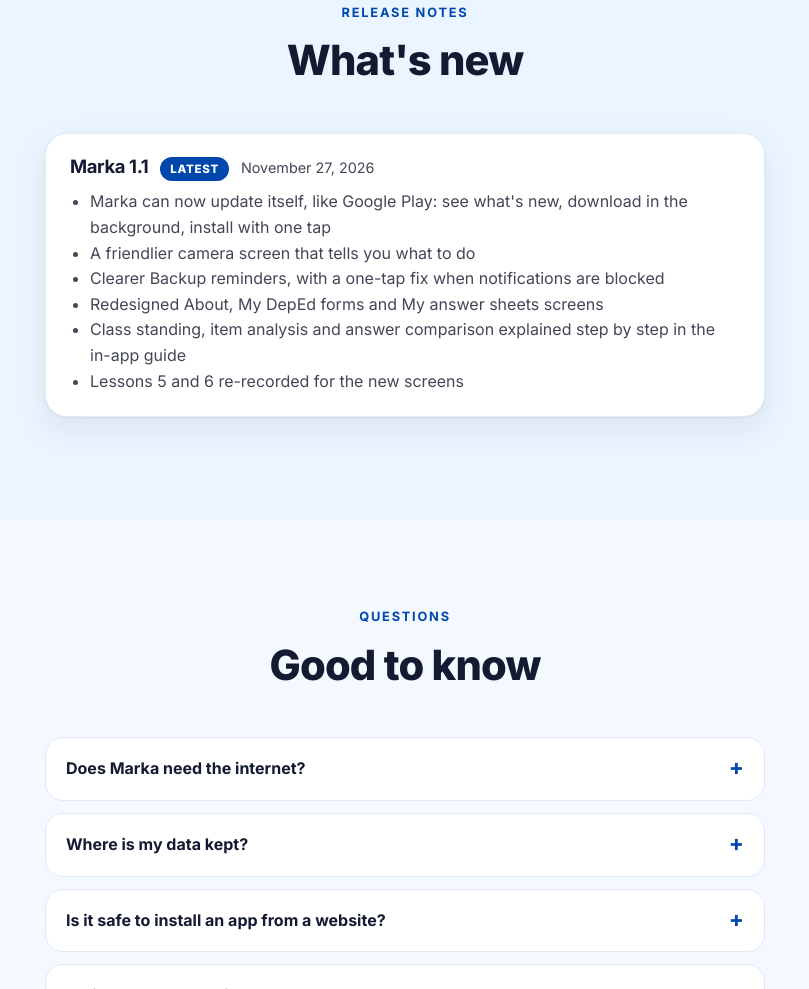
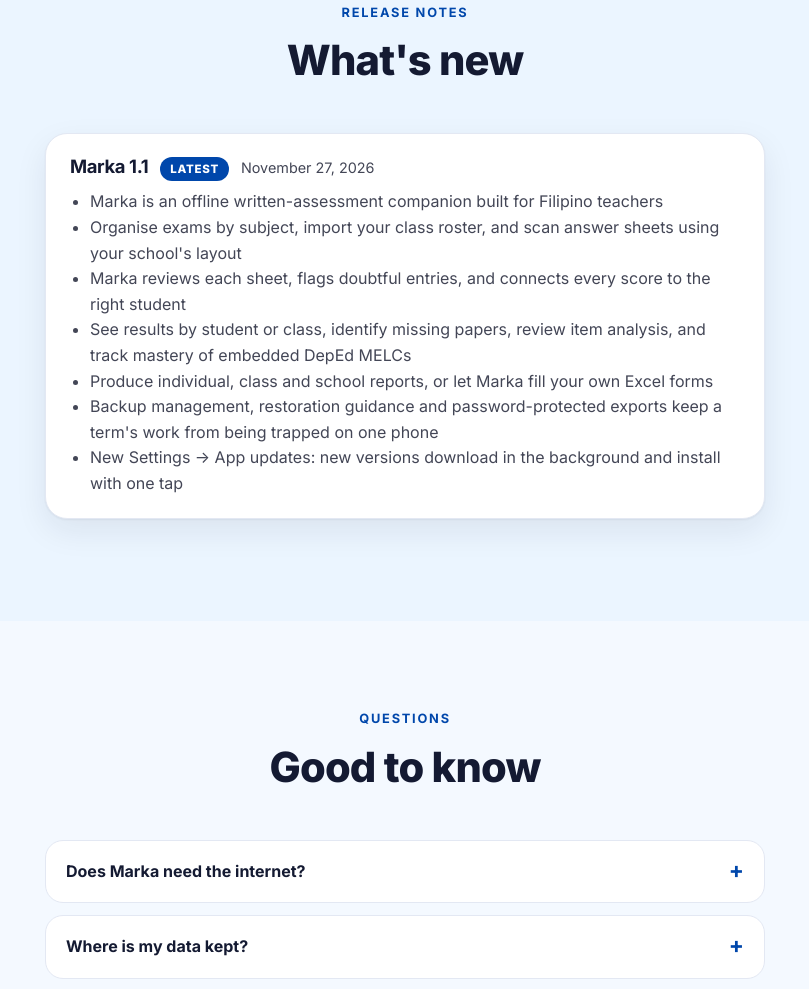
Before and after one commit to GiLLBaTesx/marka, a plain HTML site: page index.html in a window 1280 px wide. Shown: the part 4815-5804 px from the top of the page, without its empty margins (235-1044 px from the left). Drawn offline with Linux system fonts and the light colour scheme.

Commit message:
Marka 1.1: website and update manifest

```diff
--- a/index.html
+++ b/index.html
@@ -17,7 +17,7 @@
   <link rel="preconnect" href="https://fonts.googleapis.com">
   <link rel="preconnect" href="https://fonts.gstatic.com" crossorigin>
   <link href="https://fonts.googleapis.com/css2?family=Inter:wght@400;500;600;700;800&display=swap" rel="stylesheet">
-  <link rel="stylesheet" href="styles.css?v=20261127103259">
+  <link rel="stylesheet" href="styles.css?v=20261127103936">
 </head>
 <body>
 
@@ -279,6 +279,6 @@
   </div>
 </footer>
 
-<script src="app.js?v=20261127103259"></script>
+<script src="app.js?v=20261127103936"></script>
 </body>
 </html>
--- a/latest.json
+++ b/latest.json
@@ -6,12 +6,13 @@
   "sha256": "9d4c0d36457c5d1c42f90c0f166ad18d71d8d9cd038383b0c05313c5da74078b",
   "sizeBytes": 71175400,
   "notes": [
-    "Marka can now update itself, like Google Play: see what's new, download in the background, install with one tap",
-    "A friendlier camera screen that tells you what to do",
-    "Clearer Backup reminders, with a one-tap fix when notifications are blocked",
-    "Redesigned About, My DepEd forms and My answer sheets screens",
-    "Class standing, item analysis and answer comparison explained step by step in the in-app guide",
-    "Lessons 5 and 6 re-recorded for the new screens"
+    "Marka is an offline written-assessment companion built for Filipino teachers",
+    "Organise exams by subject, import your class roster, and scan answer sheets using your school's layout",
+    "Marka reviews each sheet, flags doubtful entries, and connects every score to the right student",
+    "See results by student or class, identify missing papers, review item analysis, and track mastery of embedded DepEd MELCs",
+    "Produce individual, class and school reports, or let Marka fill your own Excel forms",
+    "Backup management, restoration guidance and password-protected exports keep a term's work from being trapped on one phone",
+    "New Settings \u2192 App updates: new versions download in the background and install with one tap"
   ],
   "mandatory": false,
   "minAndroid": 26
--- a/releases.json
+++ b/releases.json
@@ -4,12 +4,13 @@
     "versionName": "1.1",
     "releasedAt": "2026-11-27",
     "notes": [
-      "Marka can now update itself, like Google Play: see what's new, download in the background, install with one tap",
-      "A friendlier camera screen that tells you what to do",
-      "Clearer Backup reminders, with a one-tap fix when notifications are blocked",
-      "Redesigned About, My DepEd forms and My answer sheets screens",
-      "Class standing, item analysis and answer comparison explained step by step in the in-app guide",
-      "Lessons 5 and 6 re-recorded for the new screens"
+      "Marka is an offline written-assessment companion built for Filipino teachers",
+      "Organise exams by subject, import your class roster, and scan answer sheets using your school's layout",
+      "Marka reviews each sheet, flags doubtful entries, and connects every score to the right student",
+      "See results by student or class, identify missing papers, review item analysis, and track mastery of embedded DepEd MELCs",
+      "Produce individual, class and school reports, or let Marka fill your own Excel forms",
+      "Backup management, restoration guidance and password-protected exports keep a term's work from being trapped on one phone",
+      "New Settings \u2192 App updates: new versions download in the background and install with one tap"
     ]
   }
 ]
```
